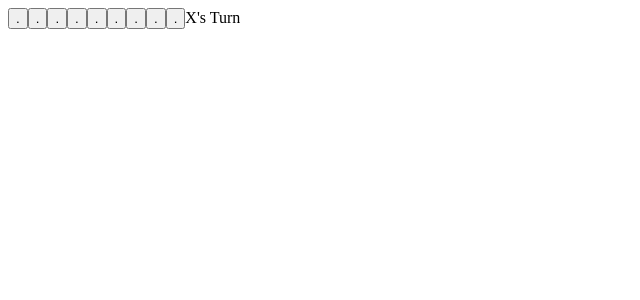
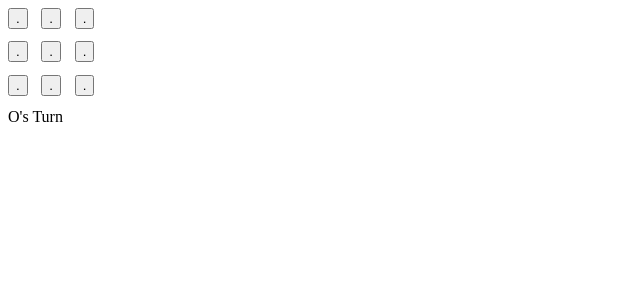
Before and after one commit to lekiy/Tictactoe-React, a React (Vite) app: page / in a window 1280 px wide. Both pictures are taken after a click on the button "Play Game". Shown: the top 300 px of the page, without its empty margins (0-640 px from the left). Built offline with nearby package versions, Linux system fonts and the light colour scheme.

Commit message:
game will now swap between players

```diff
--- /dev/null
+++ b/src/components/Board.css
@@ -0,0 +1,6 @@
+.board {
+  width: 100px;
+  height: 100px;
+  display: grid;
+  grid-template-columns: 1fr 1fr 1fr;
+}
--- a/src/components/Board.tsx
+++ b/src/components/Board.tsx
@@ -1,13 +1,17 @@
 import Square from "./Square";
+import "./Board.css";
 
 type BoardProps = {
   currentPlayer: number;
+  nextTurn: () => void;
 };
 
-const Board: React.FC<BoardProps> = ({ currentPlayer }) => {
-  const squares = Array(9).fill(<Square currentPlayer={currentPlayer} />);
+const Board: React.FC<BoardProps> = ({ currentPlayer, nextTurn }) => {
+  const squares = Array(9).fill(
+    <Square currentPlayer={currentPlayer} nextTurn={nextTurn} />
+  );
 
-  return squares;
+  return <div className="board">{squares}</div>;
 };
 
 export default Board;
--- a/src/components/Game.tsx
+++ b/src/components/Game.tsx
@@ -4,11 +4,16 @@ import Board from "./Board";
 function Game() {
   const [isPlaying, setPlaying] = useState(false);
   const [isGameOver, setGameOver] = useState(false);
-  const [currentPlayer, setCurrentPlayer] = useState<number>(2);
+  const [currentPlayer, setCurrentPlayer] = useState<number>(1);
 
   const handlePlayGameClick = useCallback(() => {
     setPlaying(!isPlaying);
   }, [isPlaying]);
+
+  const handleChangeTurn = useCallback(() => {
+    if (currentPlayer == 1) setCurrentPlayer(2);
+    if (currentPlayer == 2) setCurrentPlayer(1);
+  }, [currentPlayer]);
 
   const getGameMessage = useMemo(() => {
     if (!isPlaying) return "";
@@ -21,7 +26,7 @@ function Game() {
     <>
       {isPlaying && (
         <>
-          <Board currentPlayer={currentPlayer} />
+          <Board currentPlayer={currentPlayer} nextTurn={handleChangeTurn} />
           {getGameMessage}
         </>
       )}
--- a/src/components/Square.tsx
+++ b/src/components/Square.tsx
@@ -2,18 +2,29 @@ import { useCallback, useState } from "react";
 
 type SquareProps = {
   currentPlayer: number;
+  nextTurn: () => void;
 };
 
-const Square: React.FC<SquareProps> = ({ currentPlayer }) => {
+const Square: React.FC<SquareProps> = ({ currentPlayer, nextTurn }) => {
   const [value, setValue] = useState(0);
   const handleOnClickSquare = useCallback(() => {
     setValue(currentPlayer);
-  }, [currentPlayer]);
+    nextTurn();
+  }, [currentPlayer, nextTurn]);
+
+  const getGamePiece = useCallback((value: number) => {
+    if (value == 1) return "O";
+    if (value == 2) return "X";
+  }, []);
 
   return (
-    <>
-      {value ? String(value) : <button onClick={handleOnClickSquare}>.</button>}
-    </>
+    <div>
+      {value ? (
+        getGamePiece(value)
+      ) : (
+        <button onClick={handleOnClickSquare}>.</button>
+      )}
+    </div>
   );
 };
 
```
